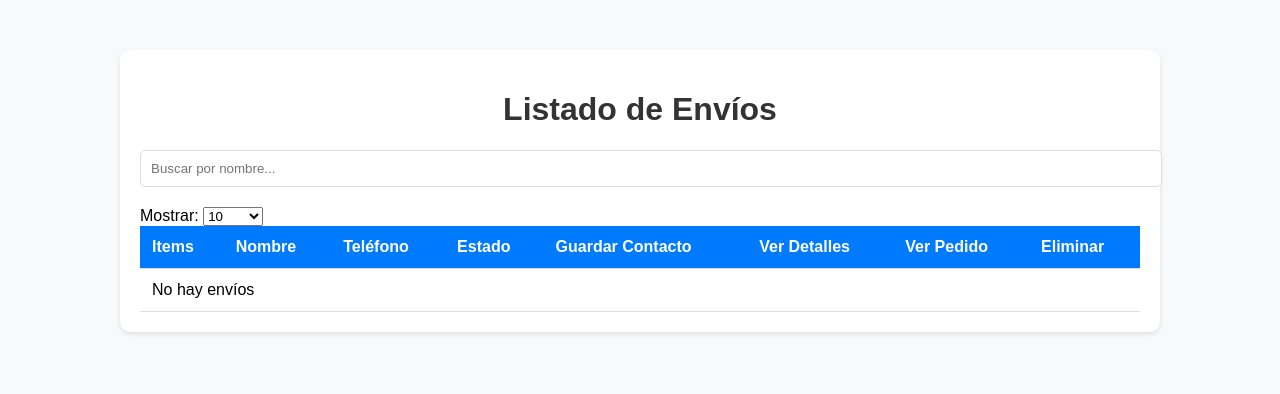
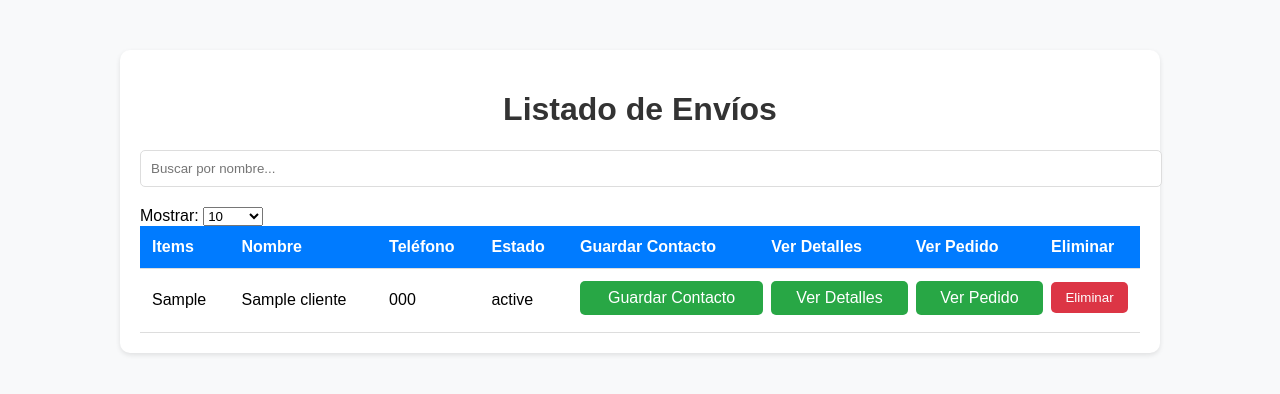
Before and after one commit to corporacionprintec/printec_envios, a PHP site: page /php/listado_envios.php in a window 1280 px wide. Shown: the top 394 px of the page. Run offline with PHP 8.4, Linux system fonts and the light colour scheme; tables that the repository leaves empty or names only in its code hold one stand-in row (values such as "Sample post"); data that the repository does not hold is empty.

Commit message:
proyeccion91

```diff
--- a/php/listado_envios.php
+++ b/php/listado_envios.php
@@ -1,3 +1,66 @@
+<?php
+// Verificar si hay un mensaje de éxito en la URL
+if (isset($_GET['msg']) && $_GET['msg'] == 'success') {
+    echo "<div style='color: green; text-align: center;'>El pedido ha sido eliminado con éxito.</div>";
+}
+
+// Verificar si las variables de entorno están definidas (producción) o usar valores por defecto (desarrollo local)
+$servername = getenv('DB_HOST') ?: 'localhost';
+$username = getenv('DB_USER') ?: 'root';
+$password = getenv('DB_PASS') ?: '';
+$dbname = getenv('DB_NAME') ?: 'envios_clientes';
+$port = getenv('DB_PORT') ?: '3306';
+
+// Conexión a la base de datos
+$conn = new mysqli($servername, $username, $password, $dbname, $port);
+
+// Verificar la conexión
+if ($conn->connect_error) {
+    die("Conexión fallida: " . $conn->connect_error);
+}
+
+// Obtener el límite de registros seleccionados por el usuario (si no se selecciona, el valor por defecto es 10)
+$limit = isset($_GET['limit']) ? intval($_GET['limit']) : 10;
+
+// Consulta SQL con límite de resultados según la selección
+$sql = "SELECT item, id, nombre, telefono, estado FROM clientes ORDER BY item DESC LIMIT $limit";
+$result = $conn->query($sql);
+
+if (!$result) {
+    die("Error en la consulta: " . $conn->error);
+}
+
+// Función para crear el archivo VCF
+function generarVCF($nombre, $telefono) {
+    // Asegurarse de que el número no contenga espacios ni guiones
+    $telefono = preg_replace('/[^0-9]/', '', $telefono);
+
+    // Nombre del archivo VCF basado en el nombre del cliente
+    $filename = $nombre . ".vcf";
+    $filename = str_replace(' ', '_', $filename); // Quitar espacios del nombre
+
+    // Generar el contenido del archivo VCF
+    $contenidoVCF = "BEGIN:VCARD\r\n";
+    $contenidoVCF .= "VERSION:3.0\r\n";
+    $contenidoVCF .= "FN:" . $nombre . "\r\n";
+    $contenidoVCF .= "TEL;TYPE=CELL:" . $telefono . "\r\n";
+    $contenidoVCF .= "END:VCARD\r\n";
+
+    // Crear el archivo VCF y forzar su descarga
+    header('Content-Type: text/vcard');
+    header('Content-Disposition: attachment; filename="' . $filename . '"');
+    echo $contenidoVCF;
+}
+
+// Comprobar si se ha solicitado la generación de un contacto
+if (isset($_GET['guardar_contacto'])) {
+    $nombre = $_GET['nombre'];
+    $telefono = $_GET['telefono'];
+    generarVCF($nombre, $telefono);
+    exit();
+}
+?>
+
 <!DOCTYPE html>
 <html lang="es">
 <head>
@@ -46,31 +109,11 @@
         a:hover {
             text-decoration: underline;
         }
-        .btn-group {
-            display: flex;
-            flex-direction: column;
-            align-items: center;
-            justify-content: center;
-        }
-        .contact-btn {
+        .copy-btn, .delete-btn, .contact-btn {
             background-color: #28a745; /* Verde para Guardar Contacto */
             color: white;
             border: none;
-            padding: 10px 16px; /* Más grande */
-            cursor: pointer;
-            border-radius: 8px; /* Bordes más redondeados */
-            text-align: center;
-            display: inline-block;
-            width: 100%;
-            margin-bottom: 5px;
-            font-size: 16px;
-            box-shadow: 0px 4px 6px rgba(0, 0, 0, 0.1); /* Sombra para darle más énfasis */
-        }
-        .copy-btn, .delete-btn {
             padding: 8px;
-            background-color: #17a2b8;
-            color: white;
-            border: none;
             cursor: pointer;
             border-radius: 5px;
             text-align: center;
@@ -80,6 +123,15 @@
         }
         .delete-btn {
             background-color: #dc3545;
+        }
+        .btn-group {
+            display: flex;
+            flex-direction: column;
+            align-items: center;
+            justify-content: center;
+        }
+        .contact-btn, .copy-btn {
+            width: 100%;
         }
 
         /* Estilos para el estado pendiente y enviado */
@@ -108,10 +160,6 @@
                 font-size: 14px;
                 padding: 10px;
             }
-            .contact-btn, .copy-btn, .delete-btn {
-                font-size: 14px;
-                padding: 10px;
-            }
         }
 
         @media (max-width: 480px) {
@@ -119,9 +167,8 @@
                 font-size: 12px;
                 padding: 8px;
             }
-            .contact-btn, .copy-btn, .delete-btn {
-                font-size: 12px;
-                padding: 8px;
+            .copy-btn {
+                padding: 6px 10px;
             }
         }
     </style>
```
